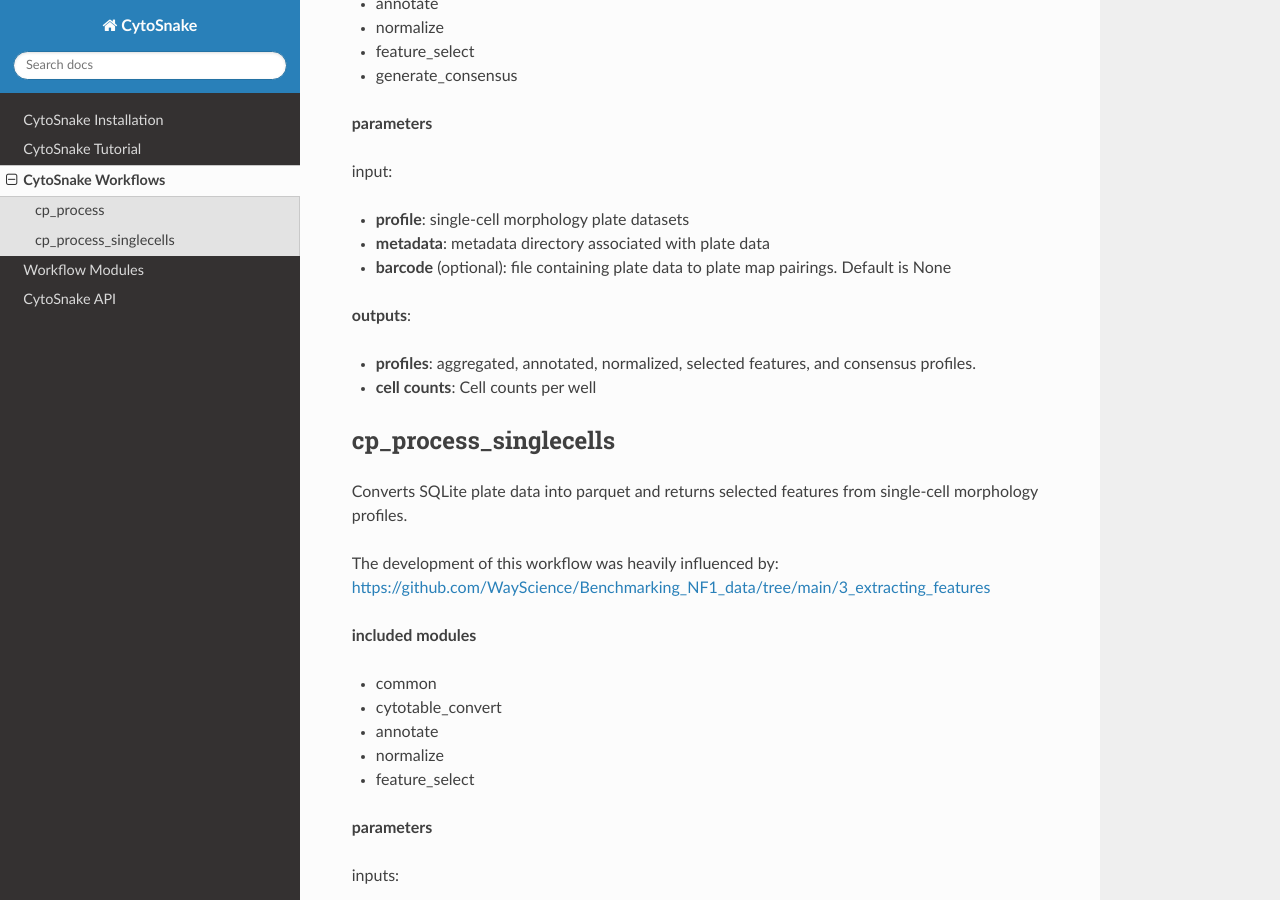
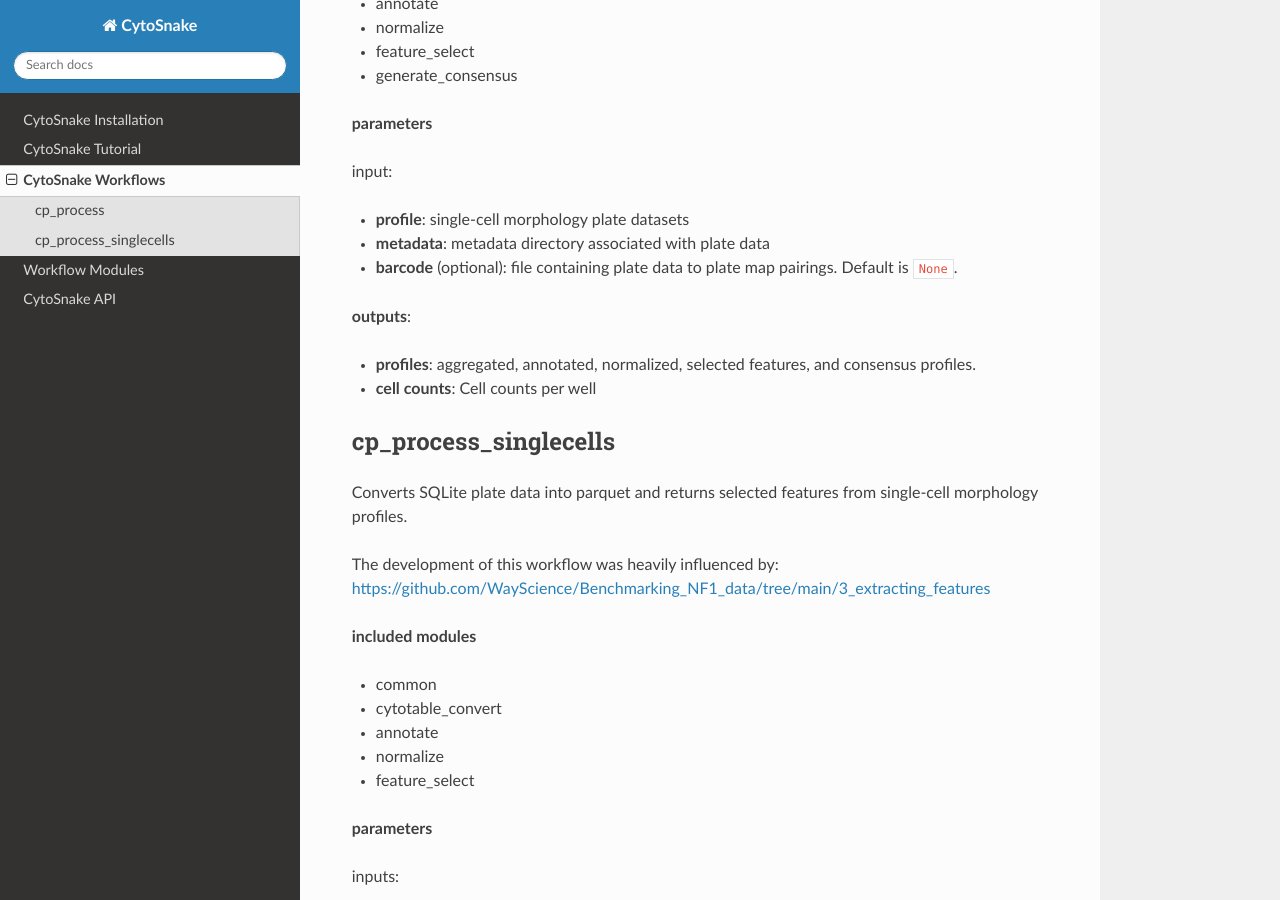
Before and after one commit to WayScience/CytoSnake, a Sphinx documentation site: the page built from docs/workflows.md, in a window 1280 px wide and 900 px high, scrolled down 561 px. Built offline with Sphinx 7.4.7 and the Read the Docs theme 2.0.0, drawn with Linux system fonts in a browser that asks for light colours.

```diff
--- a/docs/workflows.md
+++ b/docs/workflows.md
@@ -30,7 +30,7 @@ input:
 
 - **profile**: single-cell morphology plate datasets
 - **metadata**: metadata directory associated with plate data
-- **barcode** (optional): file containing plate data to plate map pairings. Default is None
+- **barcode** (optional): file containing plate data to plate map pairings. Default is `None`.
 
 **outputs**:
 
```
